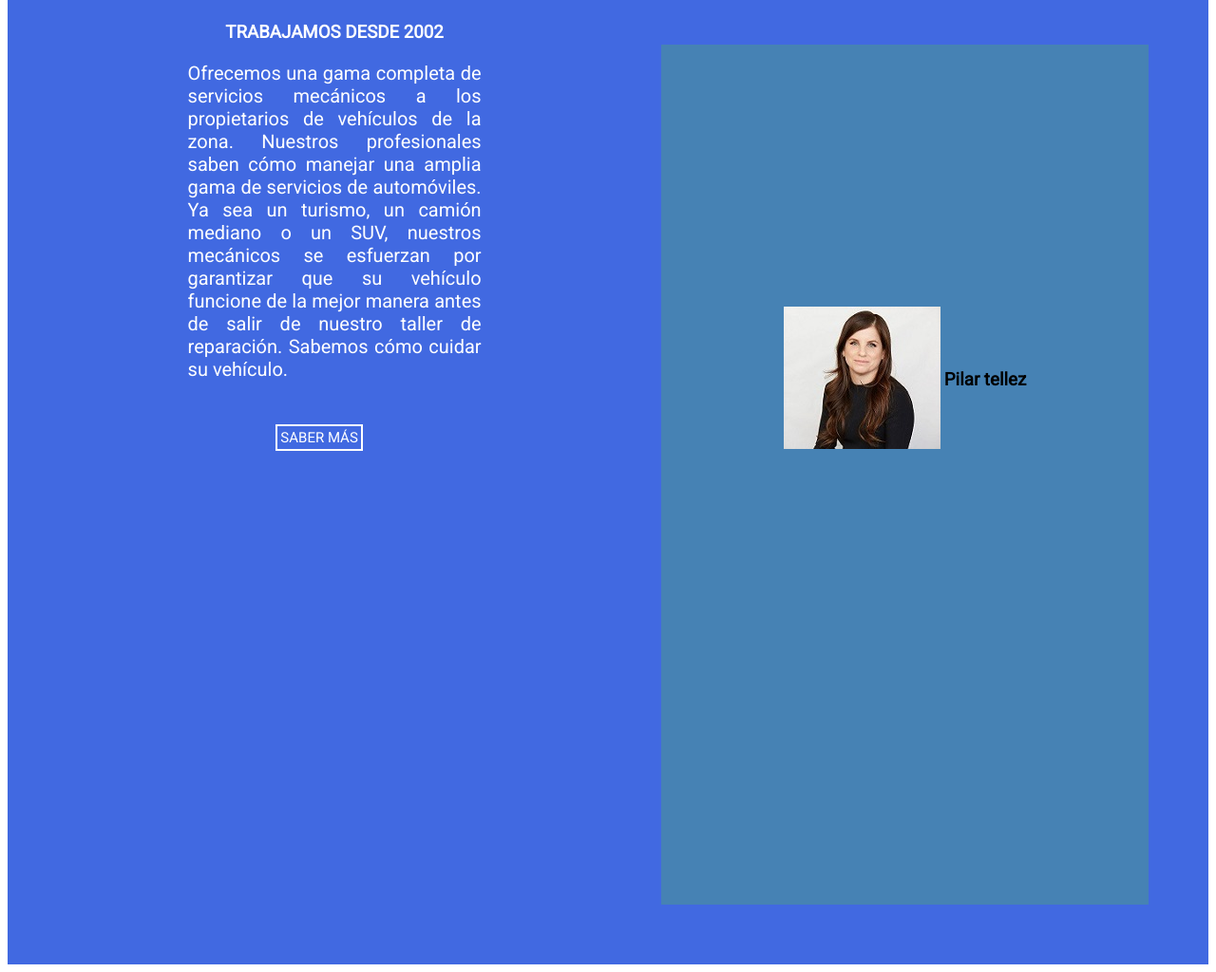
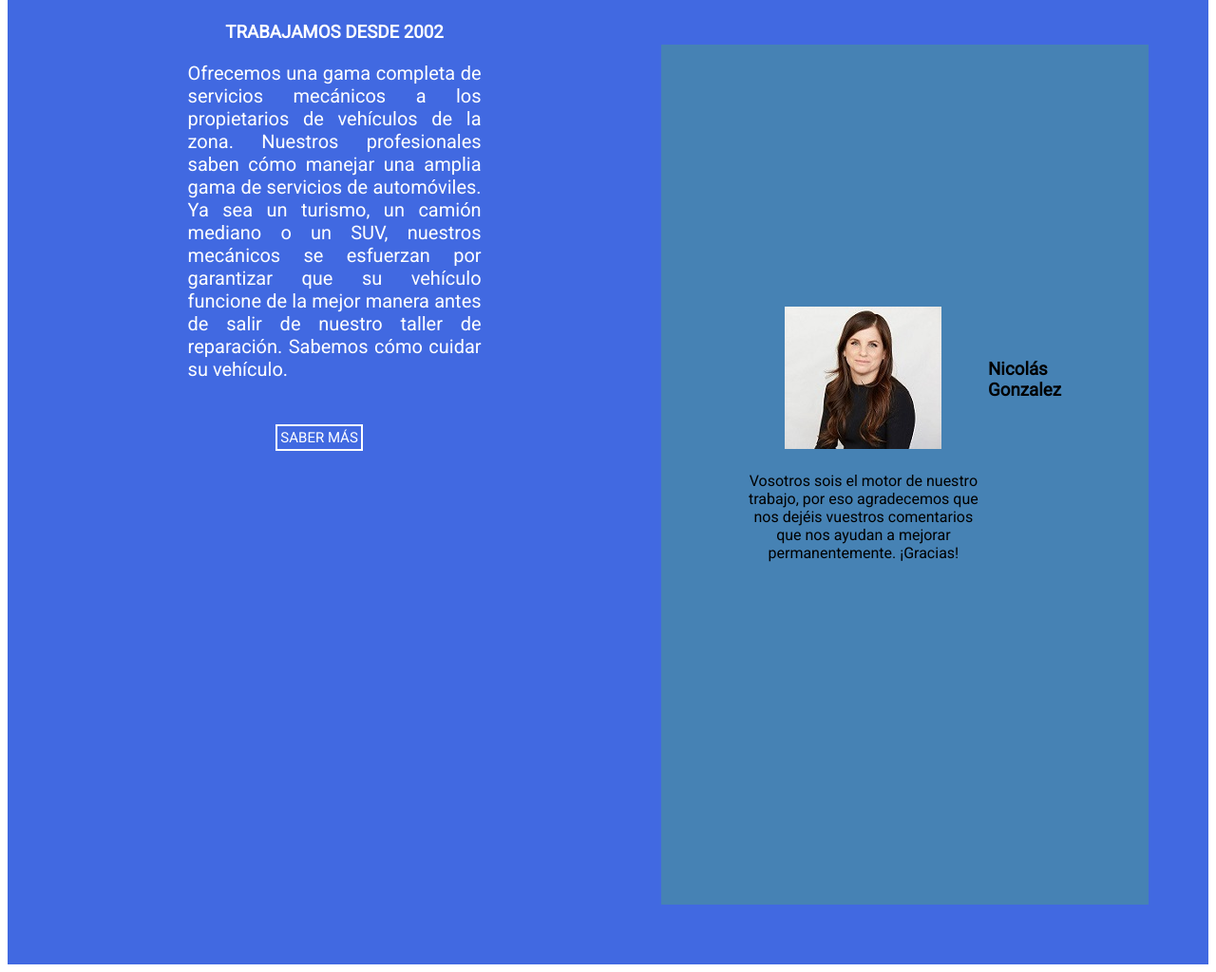
Before and after one commit to darkbazory/RETO2, a plain HTML site: page Hojas HTML/INDEX.html in a window 1280 px wide. Shown: the part 2197-3221 px from the top of the page at 95% size. Drawn offline with Linux system fonts and the light colour scheme.

Commit message:
nosotros

```diff
--- a/Hojas HTML/INDEX.html
+++ b/Hojas HTML/INDEX.html
@@ -154,15 +154,17 @@
                 <table class="">
                     <tr>
                         <th>
-                            <img src="../Imagenes/dir.jpg"/>
+                            <img class="opiniones" src="../Imagenes/dir.jpg"/>
                         </th>
                         <td>
-                            <h3>Pilar tellez</h3>
+                            <h3>Nicolás Gonzalez</h3>
                         </td>
                     </tr>
                     <tr>
                         <td>
-                            <p class="nosotros"></p>
+                            <p class="nosotros">Vosotros sois el motor de nuestro trabajo,
+                                por eso agradecemos que nos dejéis vuestros comentarios que
+                                 nos ayudan a mejorar permanentemente. ¡Gracias! </p>
                         </td>
                     </tr>
                 </table>
```
Also changed, not shown: Imagenes/op1.jpg (added), Imagenes/op2.jpg (added), Imagenes/op3.jpg (added).
